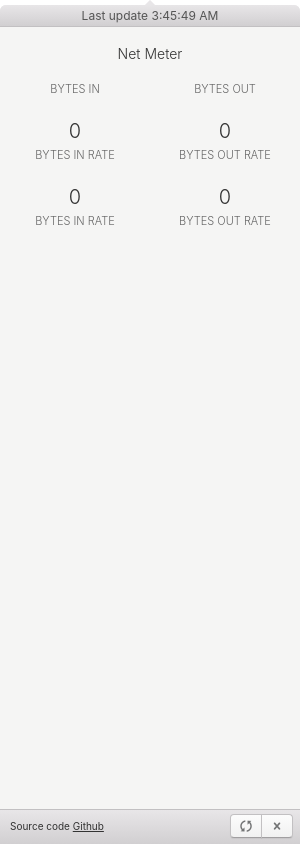
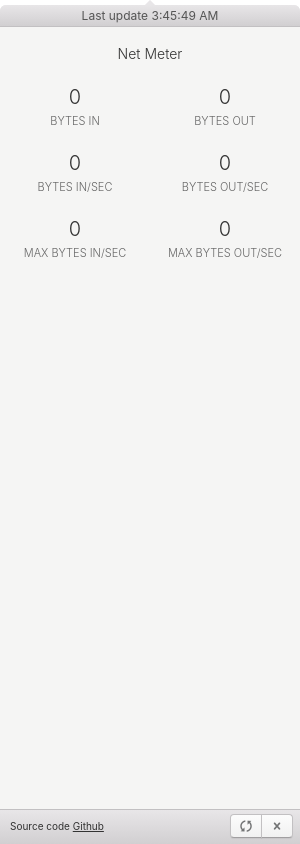
Before and after one commit to welbsantos/net-meter, an Electron app: page index.html in a window 300 px wide. Drawn offline with Linux system fonts and the light colour scheme; no server answers.

Commit message:
add formatting

```diff
--- a/index.html
+++ b/index.html
@@ -2,7 +2,7 @@
 <html lang="en">
   <head>
     <meta charset="utf-8">
-    <title>Weather</title>
+    <title>Net Meter</title>
     <link rel="stylesheet" href="./vendor/css/photon.css" media="screen" charset="utf-8">
     <link rel="stylesheet" href="./index.css" media="screen" charset="utf-8">
     <script charset="utf-8">require('./index')</script>
@@ -31,22 +31,22 @@
 
       <div class="column">
         <div class="reading js-net-meter-bytes-in-rate">&nbsp;</div>
-        <div class="description">Bytes in rate</div>
+        <div class="description">Bytes in/sec</div>
       </div>
 
       <div class="column">
         <div class="reading js-net-meter-bytes-out-rate">&nbsp;</div>
-        <div class="description">Bytes out rate</div>
+        <div class="description">Bytes out/sec</div>
       </div>
 
       <div class="column">
         <div class="reading js-net-meter-max-bytes-in-rate">&nbsp;</div>
-        <div class="description">Bytes in rate</div>
+        <div class="description">Max Bytes in/sec</div>
       </div>
 
       <div class="column">
         <div class="reading js-net-meter-max-bytes-out-rate">&nbsp;</div>
-        <div class="description">Bytes out rate</div>
+        <div class="description">Max Bytes out/sec</div>
       </div>
 
       </div>
--- a/index.js
+++ b/index.js
@@ -17,6 +17,11 @@ let max_rate_bytes_in = 0
 let max_rate_bytes_out = 0
 
 const interval = 1 // in seconds
+
+let numberFormatter = new Intl.NumberFormat(undefined, {
+  style: undefined,
+  currency: undefined,
+});
 
 document.addEventListener('click', (event) => {
   if (event.target.href) {
@@ -39,6 +44,7 @@ const updateStatistics = () => {
 
   let rate_bytes_in
   let rate_bytes_out
+  let timestamp = new Date().toLocaleTimeString()
 
   if (previous_stat.bytes_in == 0) {
     rate_bytes_in = 0
@@ -56,7 +62,7 @@ const updateStatistics = () => {
   if (rate_bytes_out > max_rate_bytes_out) { max_rate_bytes_out = rate_bytes_out }
 
   statistics = {
-    timestamp: new Date().toLocaleTimeString(),
+    timestamp: timestamp,
     bytes_in: actual_stat.bytes_in,
     bytes_out: actual_stat.bytes_out,
     previous_bytes_in: previous_stat.bytes_in,
@@ -74,14 +80,14 @@ const updateView = (stat) => {
 
   document.querySelector('.js-update-time').textContent = stat.timestamp
 
-  document.querySelector('.js-net-meter-bytes-in').textContent = stat.bytes_in
-  document.querySelector('.js-net-meter-bytes-out').textContent = stat.bytes_out
+  document.querySelector('.js-net-meter-bytes-in').textContent = numberFormatter.format(stat.bytes_in)
+  document.querySelector('.js-net-meter-bytes-out').textContent = numberFormatter.format(stat.bytes_out)
 
-  document.querySelector('.js-net-meter-bytes-in-rate').textContent = stat.rate_bytes_in
-  document.querySelector('.js-net-meter-bytes-out-rate').textContent = stat.rate_bytes_out
+  document.querySelector('.js-net-meter-bytes-in-rate').textContent = numberFormatter.format(stat.rate_bytes_in)
+  document.querySelector('.js-net-meter-bytes-out-rate').textContent = numberFormatter.format(stat.rate_bytes_out)
 
-  document.querySelector('.js-net-meter-max-bytes-in-rate').textContent = stat.max_rate_bytes_in
-  document.querySelector('.js-net-meter-max-bytes-out-rate').textContent = stat.max_rate_bytes_out
+  document.querySelector('.js-net-meter-max-bytes-in-rate').textContent = numberFormatter.format(stat.max_rate_bytes_in)
+  document.querySelector('.js-net-meter-max-bytes-out-rate').textContent = numberFormatter.format(stat.max_rate_bytes_out)
 
 }
 
```
